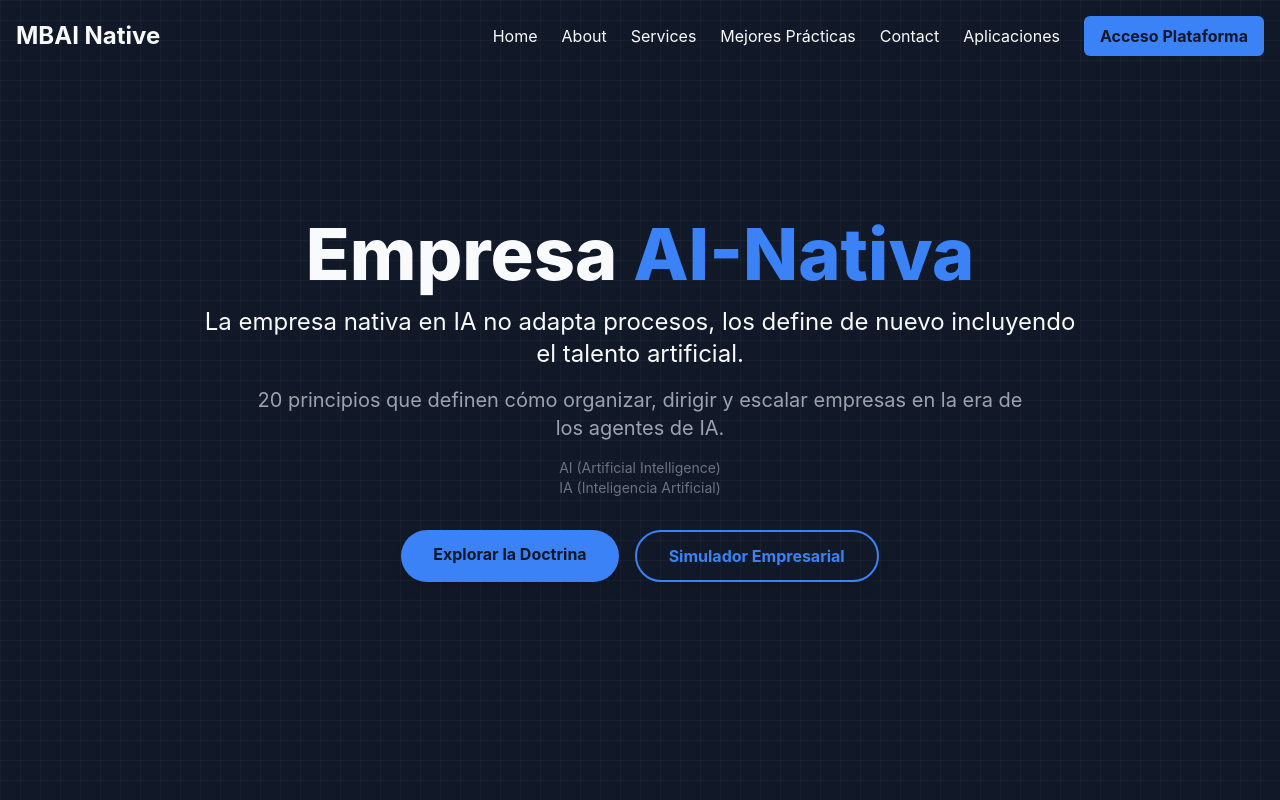
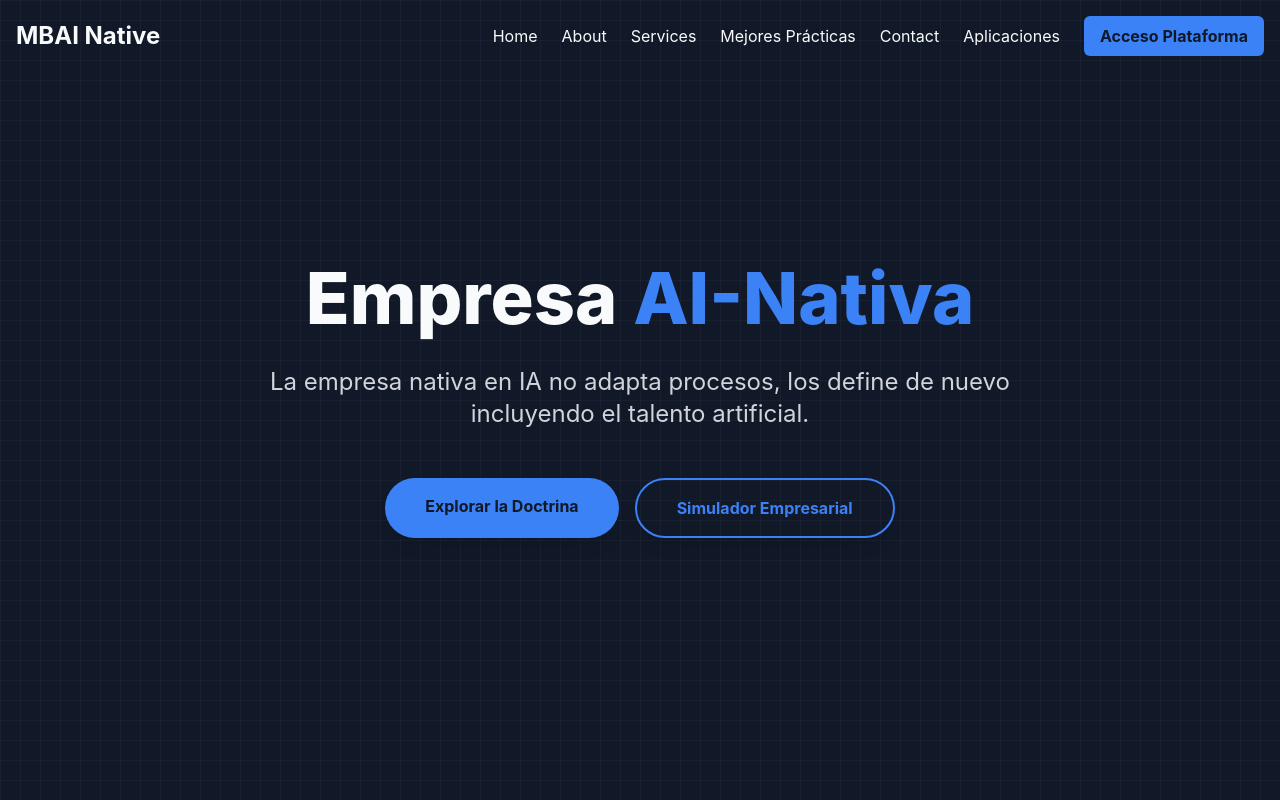
Before and after one commit to lbt00001-beep/mbainative-website, a Next.js app in the folder app/: page / in a window 1280 px wide. Shown: the top 800 px of the page. Built offline with nearby package versions, Linux system fonts and the light colour scheme.

Commit message:
fix: simplify Hero - remove clutter, more spacing

```diff
--- a/app/components/home/Hero.tsx
+++ b/app/components/home/Hero.tsx
@@ -1,24 +1,17 @@
 export default function Hero() {
   return (
     <section className="relative h-screen flex items-center justify-center text-center text-[--foreground]">
-      <div className="relative z-10 p-4">
-        <h1 className="text-5xl md:text-7xl font-extrabold leading-tight mb-4 animate-fade-in-down">
+      <div className="relative z-10 p-4 max-w-4xl mx-auto">
+        <h1 className="text-5xl md:text-7xl font-extrabold leading-tight mb-8 animate-fade-in-down">
           Empresa <span className="text-[--accent]">AI-Nativa</span>
         </h1>
-        <p className="text-xl md:text-2xl mb-4 max-w-4xl mx-auto animate-fade-in-up">
+        <p className="text-xl md:text-2xl mb-12 max-w-3xl mx-auto animate-fade-in-up text-gray-300 leading-relaxed">
           La empresa nativa en IA no adapta procesos, los define de nuevo incluyendo el talento artificial.
         </p>
-        <p className="text-lg md:text-xl mb-4 max-w-3xl mx-auto text-gray-400 animate-fade-in-up">
-          20 principios que definen cómo organizar, dirigir y escalar empresas en la era de los agentes de IA.
-        </p>
-        <div className="text-sm text-gray-500 mb-8 animate-fade-in-up">
-          <p>AI (Artificial Intelligence)</p>
-          <p>IA (Inteligencia Artificial)</p>
-        </div>
-        <div className="flex flex-col sm:flex-row gap-4 justify-center">
+        <div className="flex flex-col sm:flex-row gap-4 justify-center animate-fade-in-up">
           <a
             href="#doctrine"
-            className="bg-[--accent] hover:bg-[--accent]/90 text-[--primary] font-bold py-3 px-8 rounded-full shadow-lg transform hover:scale-105 transition-transform duration-300"
+            className="bg-[--accent] hover:bg-[--accent]/90 text-[--primary] font-bold py-4 px-10 rounded-full shadow-lg transform hover:scale-105 transition-transform duration-300"
           >
             Explorar la Doctrina
           </a>
@@ -26,7 +19,7 @@ export default function Hero() {
             href="https://juego-empresa-ia-mbai-797037398090.europe-west1.run.app/"
             target="_blank"
             rel="noopener noreferrer"
-            className="border-2 border-[--accent] text-[--accent] hover:bg-[--accent] hover:text-[--primary] font-bold py-3 px-8 rounded-full shadow-lg transform hover:scale-105 transition-transform duration-300"
+            className="border-2 border-[--accent] text-[--accent] hover:bg-[--accent] hover:text-[--primary] font-bold py-4 px-10 rounded-full shadow-lg transform hover:scale-105 transition-transform duration-300"
           >
             Simulador Empresarial
           </a>
```
